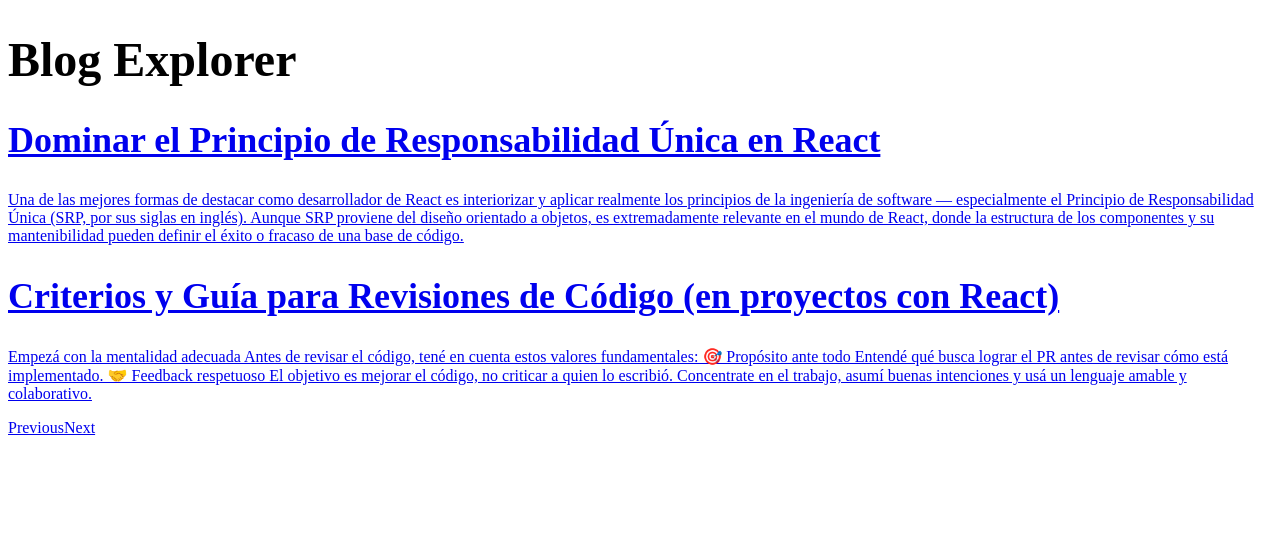
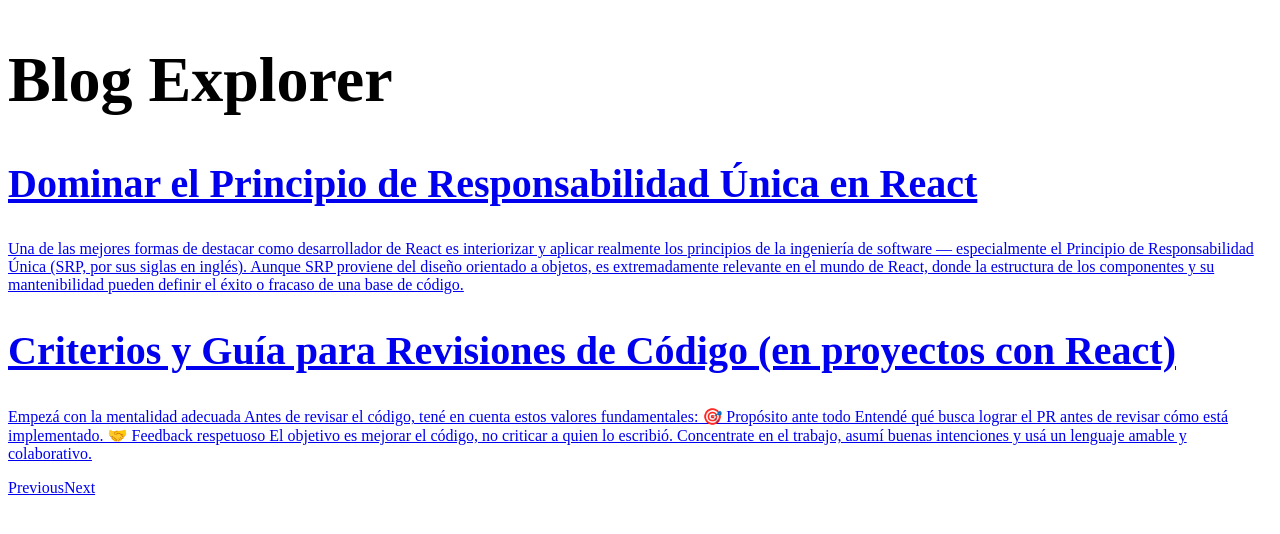
Before and after one commit to LucianoSantillan/luciano_blog_and_services, a Next.js app: page /posts in a window 1280 px wide. Shown: the top 534 px of the page. Built offline with nearby package versions, Linux system fonts and the light colour scheme.

Commit message:
feat: services

```diff
--- a/app/[locale]/Home/components/Services/components/ServiceRow/ServiceRow.tsx
+++ b/app/[locale]/Home/components/Services/components/ServiceRow/ServiceRow.tsx
@@ -15,7 +15,7 @@
     return (
         <div className={`services-row ${reverse ? "services-row-reverse" : ""}`}>
             {/* Text Column */}
-            <div style={{textAlign: "center"}} className="services-column services-text">
+            <div className="services-column services-text">
                 <Heading3>{title}</Heading3>
                 <div>{description}</div> {/* Render the description as ReactNode */}
             </div>
--- a/app/design_system/Text/Headings/shared/HeadingSizes.css
+++ b/app/design_system/Text/Headings/shared/HeadingSizes.css
@@ -1,6 +1,102 @@
-.heading-xxl { font-size: 3.5rem; }
-.heading-xl  { font-size: 3rem; }
-.heading-l   { font-size: 2.25rem; }
-.heading-m   { font-size: 1.5rem; }
-.heading-sm  { font-size: 1.125rem; }
-.heading-xsm { font-size: 0.875rem; }
+.heading-xxl {
+  font-size: 2.5rem; /* Default for xs */
+}
+.heading-xl {
+  font-size: 2rem; /* Default for xs */
+}
+.heading-l {
+  font-size: 1.5rem; /* Default for xs */
+}
+.heading-m {
+  font-size: 1rem; /* Default for xs */
+}
+.heading-sm {
+  font-size: 0.875rem; /* Default for xs */
+}
+.heading-xsm {
+  font-size: 0.75rem; /* Default for xs */
+}
+
+@media (min-width: 640px) { /* sm */
+  .heading-xxl {
+    font-size: 3rem;
+  }
+  .heading-xl {
+    font-size: 2.5rem;
+  }
+  .heading-l {
+    font-size: 1.75rem;
+  }
+  .heading-m {
+    font-size: 1.25rem;
+  }
+  .heading-sm {
+    font-size: 1rem;
+  }
+  .heading-xsm {
+    font-size: 0.875rem;
+  }
+}
+
+@media (min-width: 768px) { /* md */
+  .heading-xxl {
+    font-size: 3.5rem;
+  }
+  .heading-xl {
+    font-size: 3rem;
+  }
+  .heading-l {
+    font-size: 2rem;
+  }
+  .heading-m {
+    font-size: 1.5rem;
+  }
+  .heading-sm {
+    font-size: 1.125rem;
+  }
+  .heading-xsm {
+    font-size: 1rem;
+  }
+}
+
+@media (min-width: 1024px) { /* lg */
+  .heading-xxl {
+    font-size: 4rem;
+  }
+  .heading-xl {
+    font-size: 3.5rem;
+  }
+  .heading-l {
+    font-size: 2.25rem;
+  }
+  .heading-m {
+    font-size: 1.75rem;
+  }
+  .heading-sm {
+    font-size: 1.25rem;
+  }
+  .heading-xsm {
+    font-size: 1.125rem;
+  }
+}
+
+@media (min-width: 1280px) { /* xl */
+  .heading-xxl {
+    font-size: 4.5rem;
+  }
+  .heading-xl {
+    font-size: 4rem;
+  }
+  .heading-l {
+    font-size: 2.5rem;
+  }
+  .heading-m {
+    font-size: 2rem;
+  }
+  .heading-sm {
+    font-size: 1.5rem;
+  }
+  .heading-xsm {
+    font-size: 1.25rem;
+  }
+}
```
Also changed, not shown: app/[locale]/Home/components/Services/Services.css (+32 -5 lines), app/[locale]/Home/components/Services/Services.tsx (+8 -5 lines).
